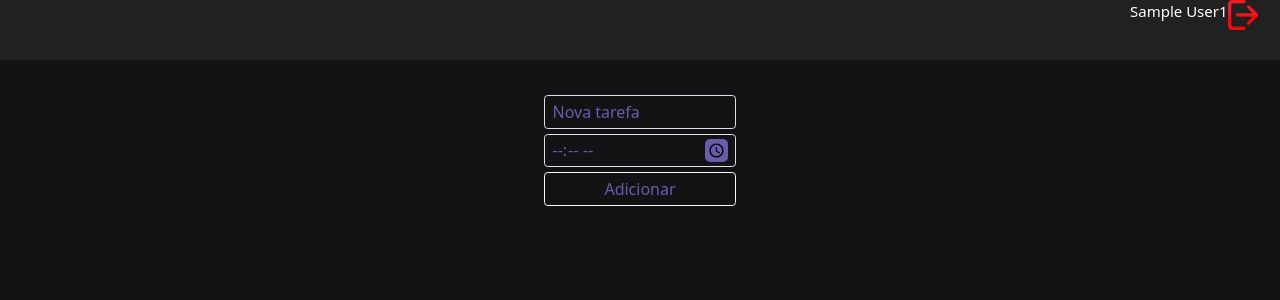
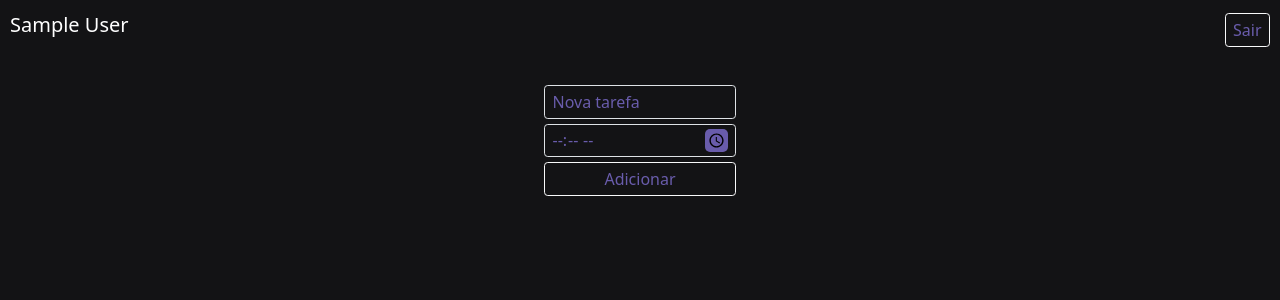
Before and after one commit to MathLxz/lista-de-tarefas, a PHP site: page /lista-de-tarefas/ in a window 1280 px wide. Shown: the top 300 px of the page. Run offline with PHP 8.4, Linux system fonts and the light colour scheme; the visitor is signed in with stand-in values (Sample User, id 1); data that the repository does not hold is empty.

Commit message:
Ajustes no front end

```diff
--- a/index.php
+++ b/index.php
@@ -22,33 +22,34 @@ include_once "php/connect.php";
 	<?php
 	session_start();
 	//Se nao tiver nenhum login, aparece apenas a tela de login :)
-if((!isset ($_SESSION['email']) == true) and (!isset ($_SESSION['senha']) == true)) {
+	if ((!isset($_SESSION['email']) == true) and (!isset($_SESSION['senha']) == true)) {
 	?>
 
-		<section id="top">
-			<p>App tarefas</p>
-		</section>
 
-		<section class="mt-5 mb-5" id="form-section">
-			<form method="post" id="formulario" class="formulario" action="">
-				<div class="col-12 mb-2" id="txt-task-div">
-					<input type="text" name="email" class="form-control" placeholder="Email" id="txt-tarefa" required="required"/>
+		<!-- Section contendo formulario de login -->
+		<section class="mt-5 mb-5 login-form-section">
+			<form method="post" class="login-form" action="">
+				<div class="col-12 mb-2">
+					<input type="text" name="email" class="form-control login-form-input" placeholder="Email" required="required" />
 				</div>
-				<div class="col-12 mb-2" id="txt-task-div">
-					<input type="password" name="senha" class="form-control" placeholder="Senha" id="txt-tarefa" required="required"/>
+				<div class="col-12 mb-2">
+					<input type="password" name="senha" class="form-control login-form-input" placeholder="Senha" required="required" />
 				</div>
-				<div class="col-12" id="btn-add">
+				<div class="col-12">
 					<button type="submit" class="btn btn-outline-light">Entrar</button>
 				</div>
 			</form>
-			<p>
+			<div class="divCad">
+				<p class="mt-5 text-danger" role="alert">
 					<?php
 					//Chama o login para fazer a operacoes. Mensagens em caso de erro
 					include_once "php/login_query.php";
 					?>
-			</p><br>
+				</p>
+
 				<p>Não tem conta?</p>
-			<center><a href="cadastro.php">Cadastre-se</a></center>
+				<a href="cadastro.php"><button type="submit" class="btn btn-outline-light">Cadastre-se</button></a>
+			</div>
 		</section>
 	<?php
 	}
@@ -63,24 +64,25 @@ else {
 		//Inclui php/queries apenas se estiver logado, por isso coloquei aqui no 'else' ;)
 		include_once "php/queries.php";
 	?>
-	<section id="top">
-		<div id="usuario">
+		<!-- Section de logout -->
+		<section class="logout-section d-flex justify-content-between align-items-center mt-3">
+			<div class="user-data ms-3">
 				<p><?php echo $nome; ?></p>
-			<p><?php echo $id_usuario; ?></p>
-			<a href="php/logout.php"><img src="img/logout.png" alt="Sair"></a>
-			<!--<a href="logout.php?token='.md5(email()).'"><img src="img/logout.png" alt="Sair"></a>-->
+			</div>
+			<div class="logout-btn me-3">
+				<a href="php/logout.php"><button type="submit" class="btn btn-outline-light">Sair</button></a>
 			</div>
 		</section>
 
-	<!-- Section contendo o forumulário -->
-	<section class="mt-5 mb-5" id="form-section">
-		<form method="post" id="formulario" class="formulario" action="">
+		<!-- Section contendo o forumulário de tarefas-->
+		<section class="mt-5 mb-5 task-form-section">
+			<form method="post" class="task-form" action="">
 				<div class="row">
-				<div class="col-12 mb-2" id="txt-task-div">
-					<input type="text" name="tarefa" class="form-control" placeholder="Nova tarefa" id="txt-tarefa" required="required"/>
+					<div class="col-12 mb-2">
+						<input type="text" name="tarefa" class="form-control task-form-input" placeholder="Nova tarefa" id="txt-tarefa" required="required" />
 					</div>
-				<div class="col-12 mb-2" id="time-input">
-					<input type="time" name="hora" class="form-control" required="required"/>
+					<div class="col-12 mb-2">
+						<input type="time" name="hora" class="form-control task-form-input" required="required" />
 					</div>
 					<div class="col-12" id="btn-add">
 						<button type="submit" class="btn btn-outline-light">Adicionar</button>
@@ -90,8 +92,8 @@ else {
 		</section>
 
 		<!-- Section contnedo a tabela com as tarefas -->
-	<section id="task-section">
-		<table class="table table-bordered border-primary table-dark align-middle" id="task-table">
+		<section class="task-section">
+			<table class="table table-bordered border-primary table-dark align-middle task-table">
 				<tbody>
 					<!-- Corpo da tabela dentro da estrutura de repetição para exibir as tarefas -->
 					<?php foreach ($tarefa as $item) : ?>
--- a/styles.css
+++ b/styles.css
@@ -6,66 +6,30 @@ body {
   background-color: #131315;
 }
 
-#top {
-	width: 100%;
-	height: 60px;
-	background-color: #212121;
+.user-data {
+  color: white;
 }
 
-#top p {
-	max-width: 100px;
-	float: left;
-	font-size: 20px;
-	color: white;
+.logout-section p {
+  font-size: 2rem;
 }
-
-#usuario {
-	float: right;
-	width: 150px;
-	height: 100%;
-	background-color: transparent;
-}
-
-#usuario:hover {
-	background-color: #333232;
-	transition: 0.19s;
-}
-
-#usuario p {
-	float: left;
-	font-size: 15px;
-	color: white;
-	text-decoration: none;
-}
-#usuario img {
-	height: 30px;
-}
-
-#form-section {
+.login-form-section {
   width: 75%;
   margin: 0 auto;
 }
-
-#form-section p, a {
-	font-size: 14px;
-	color: white;
-	text-align: center;
+.login-form-section p {
+  font-size: 1.8rem;
+  text-align: center;
+  color: white;
+}
+.login-form-input::placeholder {
+  color: rgba(143, 124, 236, 0.7);
 }
 
-#form-section a {
-	text-decoration: none;
-	background-color: #212121;
-	color: white;
-	text-align: center;
-	padding: 10px 30px;
-	display: inline-block;
+.task-form-section {
+  width: 75%;
+  margin: 0 auto;
 }
-
-#form-section a:hover {
-	background-color: #333232;
-	transition: 0.19s;
-}
-
 .form-control,
 .btn,
 .table {
@@ -80,7 +44,7 @@ body {
   box-shadow: inset 0 1px 1px rgba(0, 0, 0, 0.075),
     0 0 8px rgba(143, 124, 236, 0.7);
 }
-#txt-tarefa::placeholder {
+.task-form-input::placeholder {
   color: rgba(143, 124, 236, 0.7);
 }
 input[type="time"]::-webkit-calendar-picker-indicator {
@@ -92,7 +56,7 @@ input[type="time"]::-webkit-calendar-picker-indicator {
   color: rgba(143, 124, 236, 0.7);
 }
 
-#task-section {
+.task-section {
   padding-left: 0.5rem;
   padding-right: 0.5rem;
   margin: 0 auto;
@@ -105,28 +69,34 @@ td.concluida {
 }
 /* RESPONSIVIDADE */
 @media (min-width: 578px) {
-  .formulario {
+  .divCad {
+    width: 20%;
+    margin: 0 auto;
+  }
+  .login-btn {
+    width: 20%;
+    margin: 0 auto;
+  }
+  .login-form {
     width: 20%;
     margin: 0 auto;
     padding-top: 0.5rem;
     padding-bottom: 0.5rem;
   }
-
-  #task-section {
+  .task-form {
+    width: 20%;
+    margin: 0 auto;
+    padding-top: 0.5rem;
+    padding-bottom: 0.5rem;
+  }
+  .task-section {
     width: 75%;
+    margin: 0 auto;
   }
-  #task-table {
+  .task-table {
     width: 50%;
     margin: 0 auto;
     margin-top: 0.5rem;
     margin-bottom: 0.5rem;
   }
 }
-
-#cadastro {}
-.cadastro {}
-
-#cadastro-section {
-	width: 75%;
-	margin: 0 auto;
-}
```
Also changed, not shown: cadastro.php (+13 -17 lines), css/cadastro.css (added, +53 -0 lines). Lines whose indentation alone changed are shown as unchanged.
